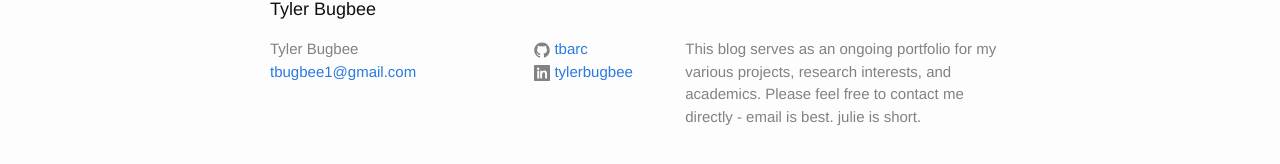
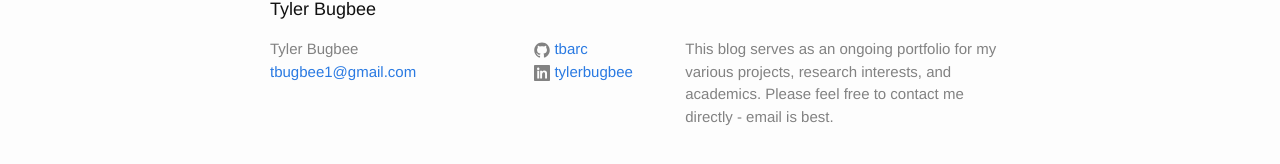
Before and after one commit to tbarc/tbarc.github.io, a Jekyll site: the page built from index.html, in a window 1280 px wide. Shown: the part 691-855 px from the top of the page. Built offline with Jekyll 4.4.1, drawn with Linux system fonts in a browser that asks for light colours.

Commit message:
Update config.yml. Removed the easter egg.

```diff
--- a/_config.yml
+++ b/_config.yml
@@ -10,7 +10,7 @@
 email: tbugbee1@gmail.com
 description: > # this means to ignore newlines until "baseurl:"
   This blog serves as an ongoing portfolio for my various projects, research interests,
-  and academics. Please feel free to contact me directly - email is best. julie is short.
+  and academics. Please feel free to contact me directly - email is best.
 baseurl: "" # the subpath of your site, e.g. /blog
 url: "http://www.tylerbugbee.com" # the base hostname & protocol for your site
 github_username:  tbarc
```
